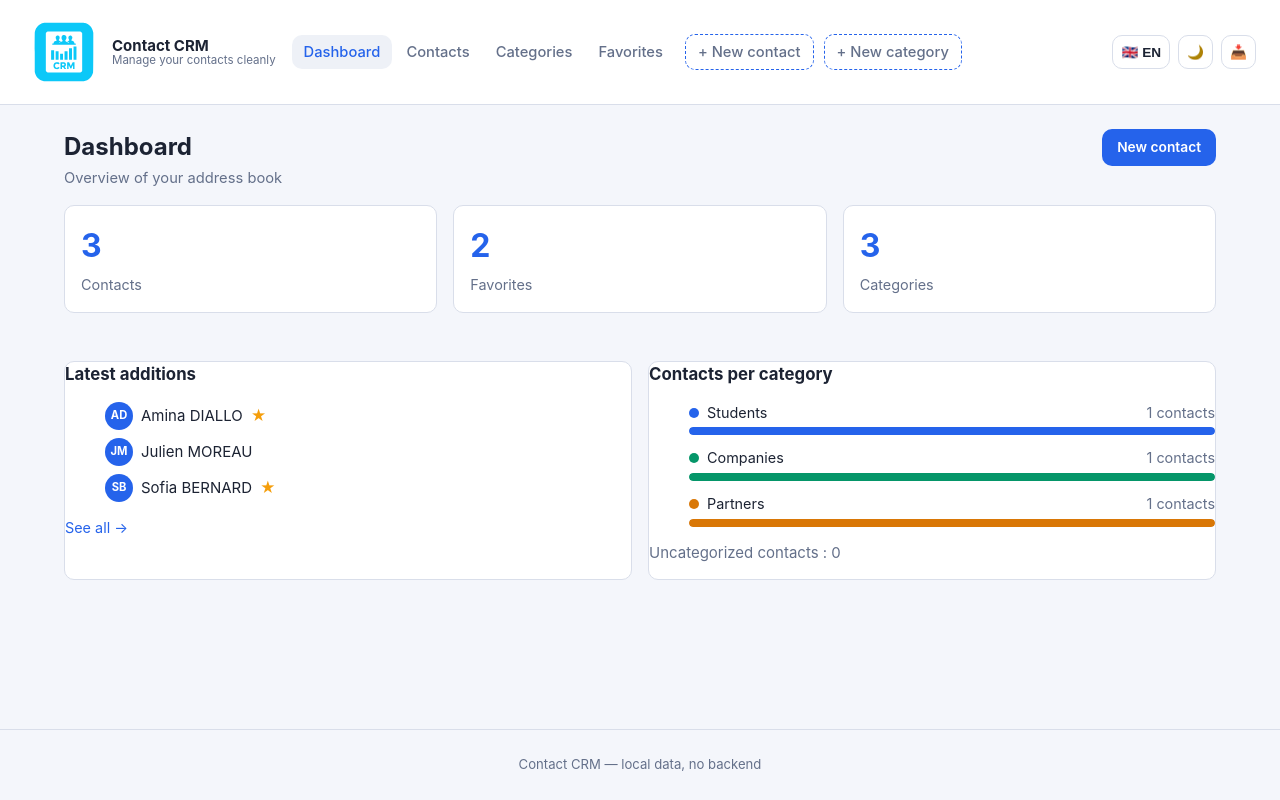
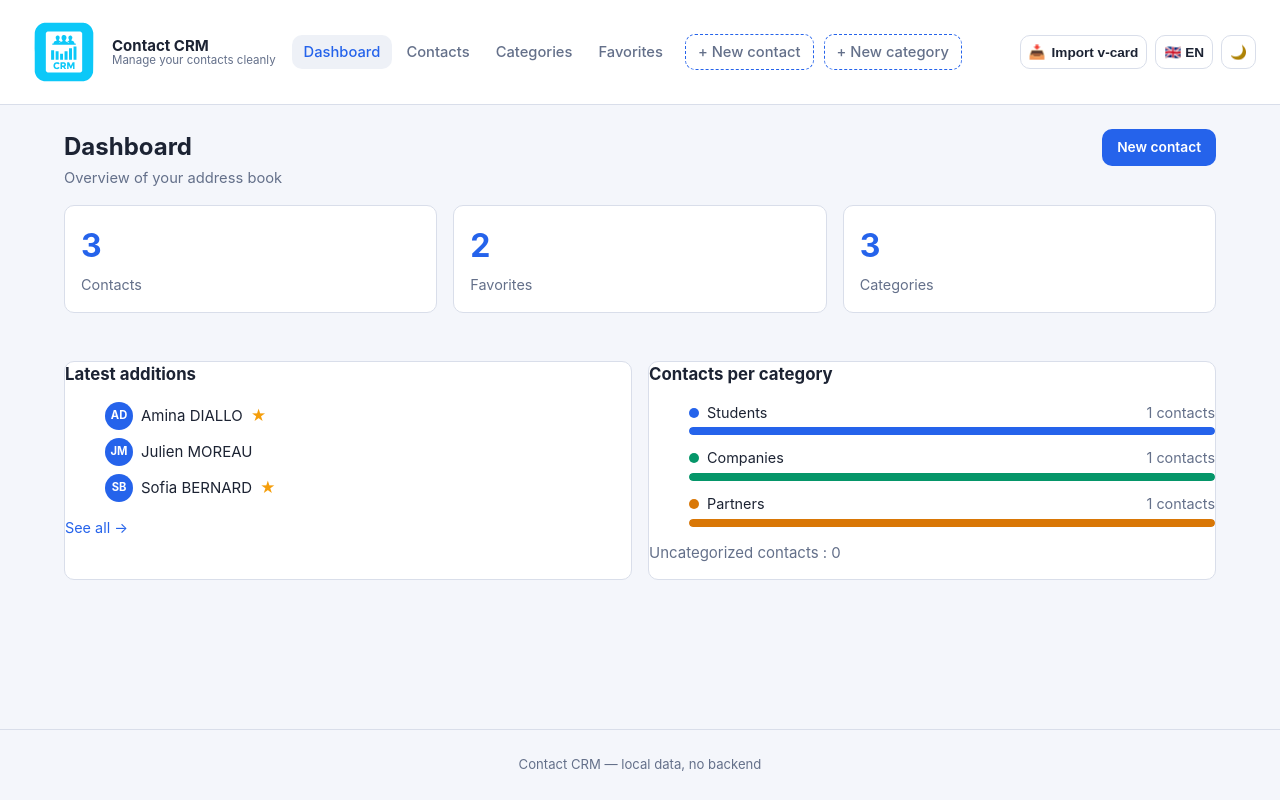
Before and after one commit to lbosturban/contact-crm, an Angular app: page / in a window 1280 px wide. Built offline with nearby package versions, Linux system fonts and the light colour scheme.

Commit message:
feat: move the vCard import button left of the language toggle with a label
Generated by Mistral Vibe.
Co-Authored-By: Mistral Vibe <vibe@mistral.ai>

```diff
--- a/src/app/app.css
+++ b/src/app/app.css
@@ -106,6 +106,13 @@
   border-color: var(--accent);
 }
 
+/* Labeled import button: keep emoji and text side by side. */
+.icon-btn.import-btn {
+  display: inline-flex;
+  align-items: center;
+  gap: 6px;
+}
+
 /* Darken the standard moon emoji so it reads as a crescent on light theme. */
 .dark-moon {
   display: inline-block;
--- a/src/app/app.html
+++ b/src/app/app.html
@@ -24,6 +24,25 @@
     <div class="header-tools">
       <button
         type="button"
+        class="icon-btn import-btn"
+        (click)="vcardInput.click()"
+        [attr.aria-label]="'contacts.importVcard' | t"
+        [title]="'contacts.importVcard' | t"
+      >
+        <span aria-hidden="true">📥</span>
+        {{ 'contacts.importVcardLabel' | t }}
+      </button>
+      <input
+        #vcardInput
+        type="file"
+        class="visually-hidden-input"
+        accept=".vcf,.vcard,text/vcard"
+        (change)="importVCard($event)"
+        tabindex="-1"
+        aria-hidden="true"
+      />
+      <button
+        type="button"
         class="icon-btn lang-btn"
         (click)="i18n.toggleLanguage()"
         [attr.aria-label]="'lang.switch' | t"
@@ -48,24 +67,6 @@
           <span aria-hidden="true">☀️</span>
         }
       </button>
-      <button
-        type="button"
-        class="icon-btn"
-        (click)="vcardInput.click()"
-        [attr.aria-label]="'contacts.importVcard' | t"
-        [title]="'contacts.importVcard' | t"
-      >
-        <span aria-hidden="true">📥</span>
-      </button>
-      <input
-        #vcardInput
-        type="file"
-        class="visually-hidden-input"
-        accept=".vcf,.vcard,text/vcard"
-        (change)="importVCard($event)"
-        tabindex="-1"
-        aria-hidden="true"
-      />
     </div>
   </header>
 
--- a/src/app/core/services/i18n.service.ts
+++ b/src/app/core/services/i18n.service.ts
@@ -59,6 +59,7 @@ const EN: Dictionary = {
   'contacts.exported': 'Export completed.',
   'contacts.exportVcard': 'Export as vCard',
   'contacts.importVcard': 'Import contacts (vCard)',
+  'contacts.importVcardLabel': 'Import v-card',
   'contacts.vcardImported': 'vCard import completed.',
   'contacts.vcardNone': 'No contact found in this file.',
 
@@ -174,6 +175,7 @@ const FR: Dictionary = {
   'contacts.exported': 'Export terminé.',
   'contacts.exportVcard': 'Exporter en vCard',
   'contacts.importVcard': 'Importer des contacts (vCard)',
+  'contacts.importVcardLabel': 'Importer v-card',
   'contacts.vcardImported': 'Import vCard terminé.',
   'contacts.vcardNone': 'Aucun contact trouvé dans ce fichier.',
 
```
Also changed, not shown: 1 other file (tests, documents, lock files or other folders).
